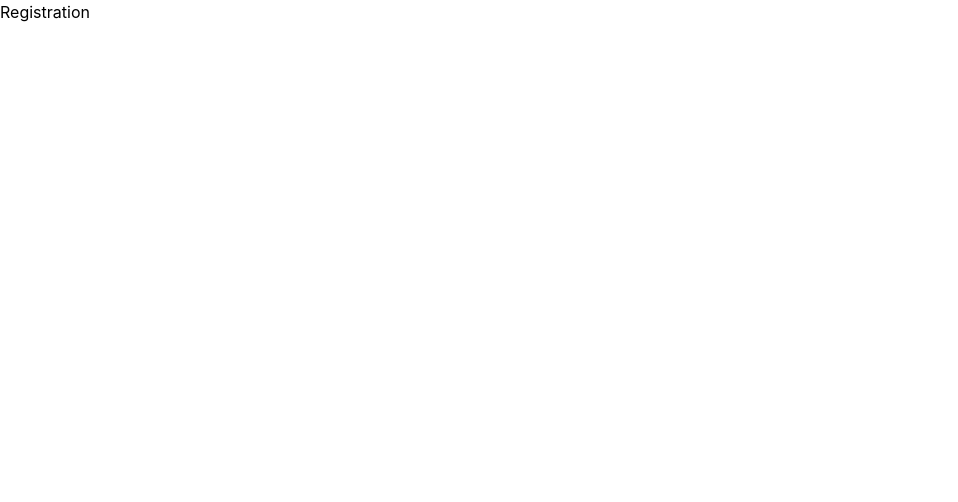
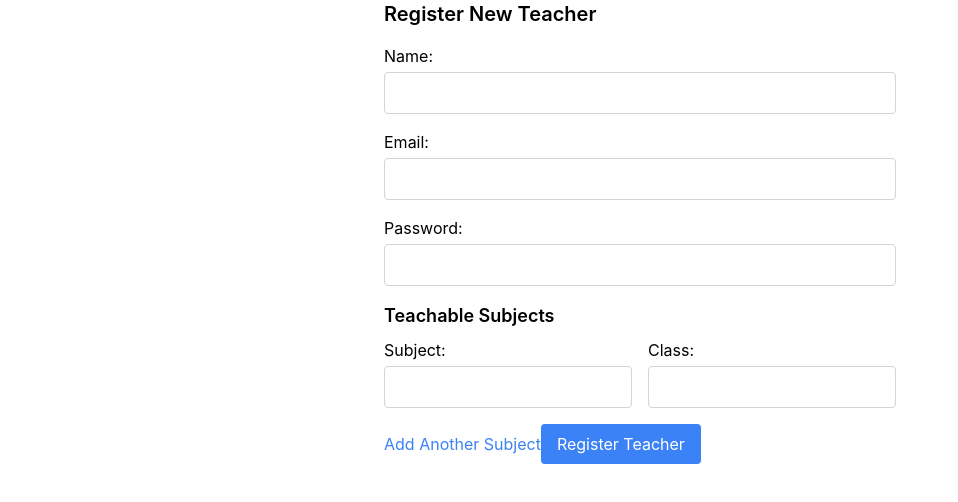
Before and after one commit to VarunUpadhyay802/cograd-erp-frontend, a React (Vite) app: page /teacherRegistration in a window 1280 px wide. Shown: the top 502 px of the page, without its empty margins (0-958 px from the left). Built offline with nearby package versions, Linux system fonts and the light colour scheme; the HTML template or start-up script is replaced by a standard one.

Commit message:
teacher reg page, post succes

```diff
--- a/src/pages/TeacherAttendance.jsx
+++ b/src/pages/TeacherAttendance.jsx
@@ -12,7 +12,7 @@ const TeacherAttendance = () => {
   const fetchTeachers = async () => {
     try {
       const response = await axios.get(
-        "http://localhost:4000/teacherAttendance/get",
+        "http://localhost:4000/teacherReg/get",
         {
           withCredentials: true,
         }
@@ -47,7 +47,7 @@ const TeacherAttendance = () => {
       };
 
       const response = await axios.post(
-        "http://localhost:4000/teacherAttendance/mark",
+        "http://localhost:4000/teacherReg/mark",
         attendanceData,
         { withCredentials: true }
       );
--- a/src/pages/TeacherRegistration.jsx
+++ b/src/pages/TeacherRegistration.jsx
@@ -1,7 +1,148 @@
-import React from "react";
+import  { useState } from 'react';
+import axios from 'axios';
 
 const TeacherRegistration = () => {
-  return <div>Registration</div>;
+  const [name, setName] = useState('');
+  const [email, setEmail] = useState('');
+  const [password, setPassword] = useState('');
+  const [teachSubjects, setTeachSubjects] = useState([{ subject: '', class: '' }]);
+
+  const addSubject = () => {
+    setTeachSubjects([...teachSubjects, { subject: '', class: '' }]);
+  };
+
+  const removeSubject = (index) => {
+    const updatedSubjects = [...teachSubjects];
+    updatedSubjects.splice(index, 1);
+    setTeachSubjects(updatedSubjects);
+  };
+
+  const handleSubjectChange = (index, key, value) => {
+    const updatedSubjects = [...teachSubjects];
+    updatedSubjects[index][key] = value;
+    setTeachSubjects(updatedSubjects);
+  };
+
+  const handleSubmit = async (e) => {
+    e.preventDefault();
+    try {
+      const response = await axios.post(
+        'http://localhost:4000/teacherReg/register',
+        {
+          name,
+          email,
+          password,
+          teachSubjects,
+        },
+        { withCredentials: true }
+      );
+      setName(" ");
+      setEmail(" ");
+
+      setTeachSubjects([{ subject: '', class: '' }]);
+      setPassword(" ")
+      console.log('Teacher registered:', response.data);
+      alert('Teacher registered successfully');
+
+    } catch (error) {
+      console.error('Error registering teacher:', error);
+      alert('Failed to register teacher');
+    }
+  };
+
+  return (
+    <div className="max-w-lg mx-auto">
+      <h2 className="text-xl font-semibold mb-4">Register New Teacher</h2>
+      <form onSubmit={handleSubmit}>
+        <div className="mb-4">
+          <label htmlFor="name" className="block mb-1">
+            Name:
+          </label>
+          <input
+            type="text"
+            id="name"
+            value={name}
+            onChange={(e) => setName(e.target.value)}
+            required
+            className="w-full px-3 py-2 border border-gray-300 rounded focus:outline-none focus:border-blue-500"
+          />
+        </div>
+        <div className="mb-4">
+          <label htmlFor="email" className="block mb-1">
+            Email:
+          </label>
+          <input
+            type="email"
+            id="email"
+            value={email}
+            onChange={(e) => setEmail(e.target.value)}
+            required
+            className="w-full px-3 py-2 border border-gray-300 rounded focus:outline-none focus:border-blue-500"
+          />
+        </div>
+        <div className="mb-4">
+          <label htmlFor="password" className="block mb-1">
+            Password:
+          </label>
+          <input
+            type="password"
+            id="password"
+            value={password}
+            onChange={(e) => setPassword(e.target.value)}
+            required
+            className="w-full px-3 py-2 border border-gray-300 rounded focus:outline-none focus:border-blue-500"
+          />
+        </div>
+        <h3 className="text-lg font-semibold mb-2">Teachable Subjects</h3>
+        {teachSubjects.map((subject, index) => (
+          <div key={index} className="mb-4 flex items-center">
+            <div className="flex-1">
+              <label htmlFor={`subject-${index}`} className="block mb-1">
+                Subject:
+              </label>
+              <input
+                type="text"
+                id={`subject-${index}`}
+                value={subject.subject}
+                onChange={(e) => handleSubjectChange(index, 'subject', e.target.value)}
+                className="w-full px-3 py-2 border border-gray-300 rounded focus:outline-none focus:border-blue-500"
+              />
+            </div>
+            <div className="flex-1 ml-4">
+              <label htmlFor={`class-${index}`} className="block mb-1">
+                Class:
+              </label>
+              <input
+                type="text"
+                id={`class-${index}`}
+                value={subject.class}
+                onChange={(e) => handleSubjectChange(index, 'class', e.target.value)}
+                className="w-full px-3 py-2 border border-gray-300 rounded focus:outline-none focus:border-blue-500"
+              />
+            </div>
+            {index > 0 && (
+              <button
+                type="button"
+                onClick={() => removeSubject(index)}
+                className="ml-4 text-red-500"
+              >
+                Remove
+              </button>
+            )}
+          </div>
+        ))}
+        <button type="button" onClick={addSubject} className="text-blue-500 mb-4">
+          Add Another Subject
+        </button>
+        <button
+          type="submit"
+          className="bg-blue-500 text-white px-4 py-2 rounded hover:bg-blue-600 focus:outline-none"
+        >
+          Register Teacher
+        </button>
+      </form>
+    </div>
+  );
 };
 
 export default TeacherRegistration;
```
